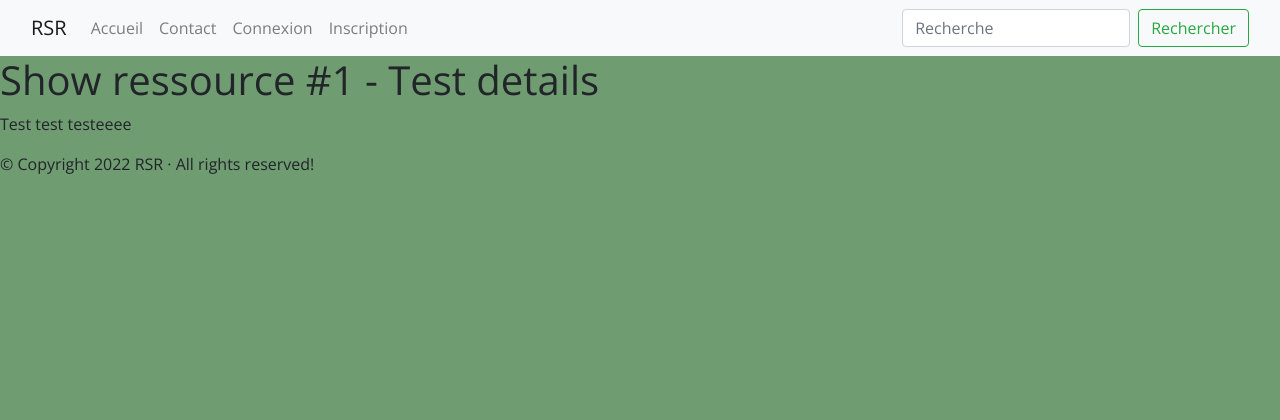
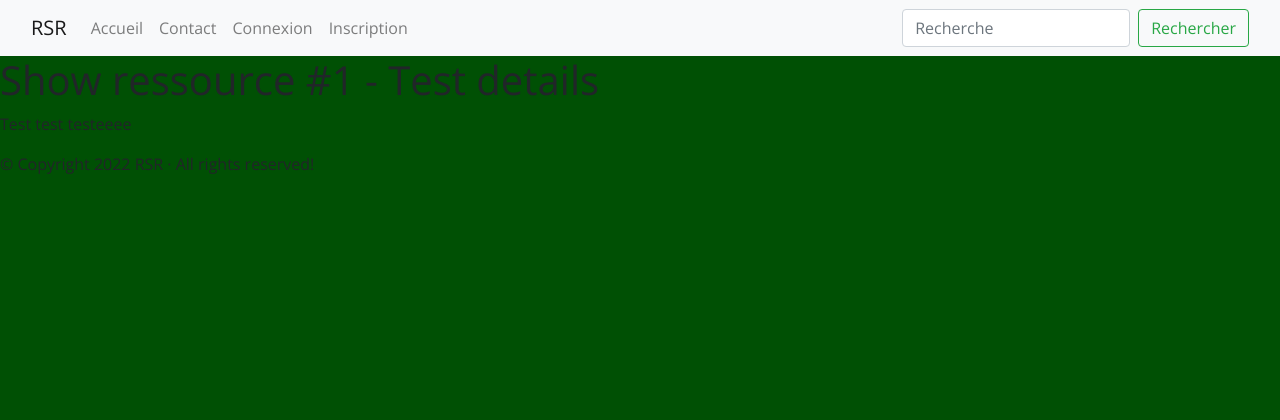
Before and after one commit to learejou/RSR_CUBE, a Django app: page /ressources/r/1 in a window 1280 px wide. Shown: the top 420 px of the page. Run offline with Django 4.2, Linux system fonts and the light colour scheme; data comes from the database, SQL or seed files in the repository; parts of the project's set-up code (start-up, migrations or seed data) failed here and were passed over; some libraries are stand-ins or nearby versions.

Commit message:
test nouvelle branche

```diff
--- a/RSR/models.py
+++ b/RSR/models.py
@@ -1,4 +1,3 @@
-from asyncio.windows_events import NULL
 from django.db import models
 from django.contrib.auth.models import User
 
--- a/static/css/styles.css
+++ b/static/css/styles.css
@@ -21,5 +21,5 @@
 /* Main Styles */
 body{
     font-family: 'Open Sans', Arial, Helvetica, sans-serif;
-    background-color: #0050048f;
+    background-color: #005004;
 }
```
